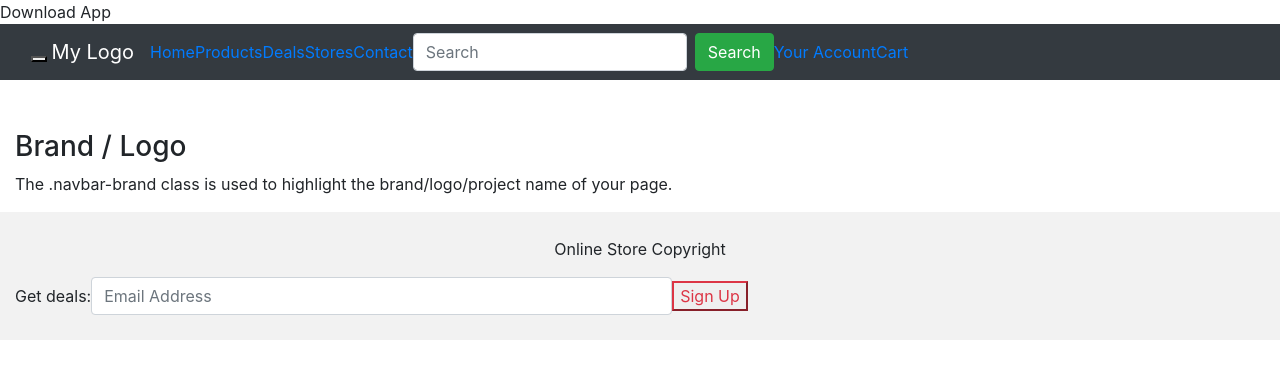
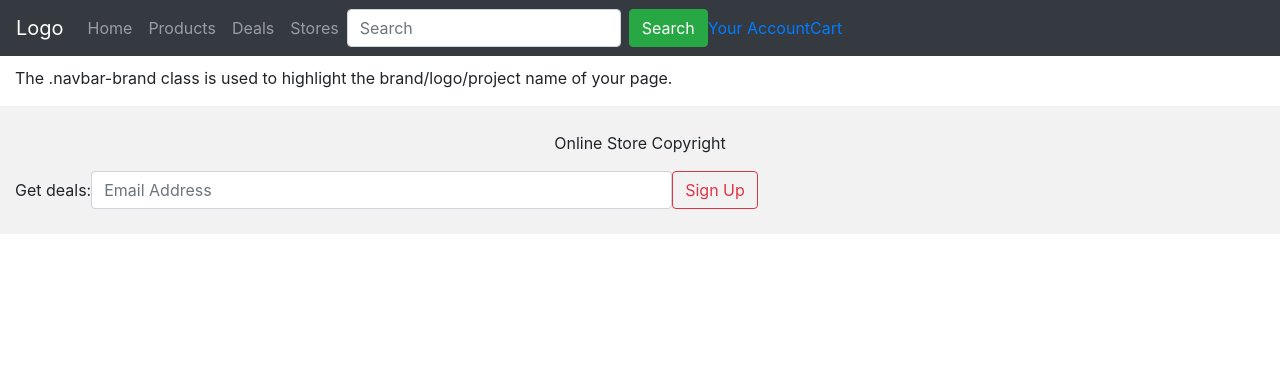
Before and after one commit to gitsdeepak/eshop, a plain HTML site: page index.html in a window 1280 px wide. Drawn offline with nearby package versions, Linux system fonts and the light colour scheme.

Commit message:
Update index.html

```diff
--- a/index.html
+++ b/index.html
@@ -16,25 +16,24 @@ and open the template in the editor.
     </head>
     <body>
       <div> Download App </div>
-     <nav class="navbar navbar-inverse navbar-expand-sm bg-dark navbar-dark sticky-top">
-       <div class="container-fluid">
-        <div class="navbar-header">
-          <button type="button" class="navbar-toggle" data-toggle="collapse" data-target="#myNavbar">
-          <span class="icon-bar"></span>
-          <span class="icon-bar"></span>
-          <span class="icon-bar"></span>
-          </button>
+     <nav class="navbar navbar-expand-sm bg-dark navbar-dark fixed-top">
   <!-- Brand/logo -->
-         <a class="navbar-brand" href="#">My Logo</a>
-       </div>
+  <a class="navbar-brand" href="#">Logo</a>
+
    <!-- Links -->
-  <div class="collapse navbar-collapse" id="myNavbar">
-      <ul class="nav navbar-nav">
-        <li class="active"><a href="#">Home</a></li>
-        <li><a href="#">Products</a></li>
-        <li><a href="#">Deals</a></li>
-        <li><a href="#">Stores</a></li>
-        <li><a href="#">Contact</a></li>
+    <ul class="navbar-nav">
+     <li class="nav-item">
+      <a class="nav-link" href="#"> Home </a>
+     </li>
+     <li class="nav-item">
+      <a class="nav-link" href="#"> Products </a>
+     </li>
+     <li class="nav-item">
+      <a class="nav-link" href="#"> Deals </a>
+     </li>
+     <li class="nav-item">
+      <a class="nav-link" href="#"> Stores </a>
+     </li>
     </ul>
       <form class="form-inline" action="/action_page.php">
        <input class="form-control mr-sm-2" type="text" placeholder="Search">
@@ -44,8 +43,7 @@ and open the template in the editor.
         <li><a href="#"><span class="glyphicon glyphicon-user"></span> Your Account</a></li>
         <li><a href="#"><span class="glyphicon glyphicon-shopping-cart"></span> Cart</a></li>
     </ul>
-     </div>
-    </div>
+
   </nav>
 
   <div class="container-fluid">
@@ -54,10 +52,11 @@ and open the template in the editor.
   </div>
    <footer class="container-fluid text-center">
      <p>Online Store Copyright</p>
-  <form class="form-inline">Get deals:
+     <form class="form-inline"> Get deals:
       <input type="email" class="form-control" size="50" placeholder="Email Address">
-    <button type="button" class="btn-outline-danger">Sign Up</button>
+       <button type="button" class="btn btn-outline-danger">Sign Up</button>
      </form>
     </footer>
+
   </body>
 </html>
```
Lines whose indentation alone changed are shown as unchanged.
